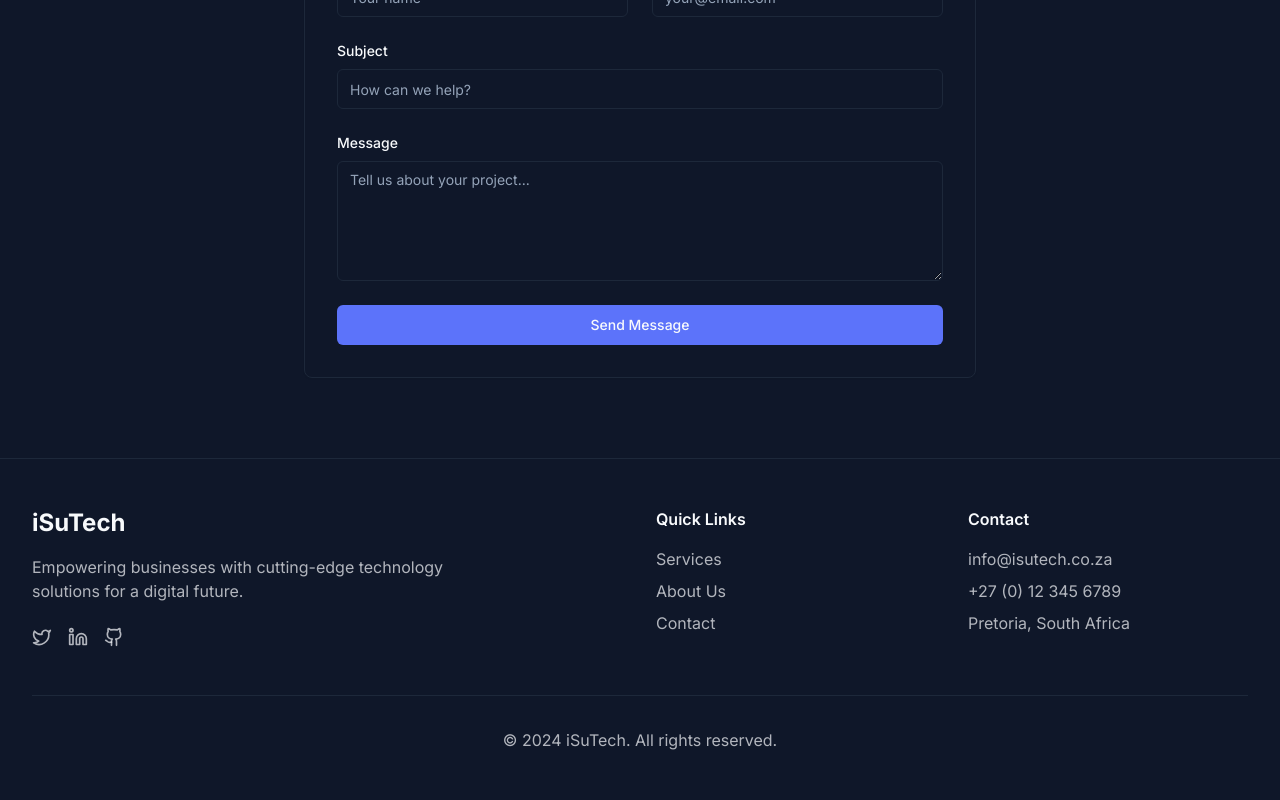
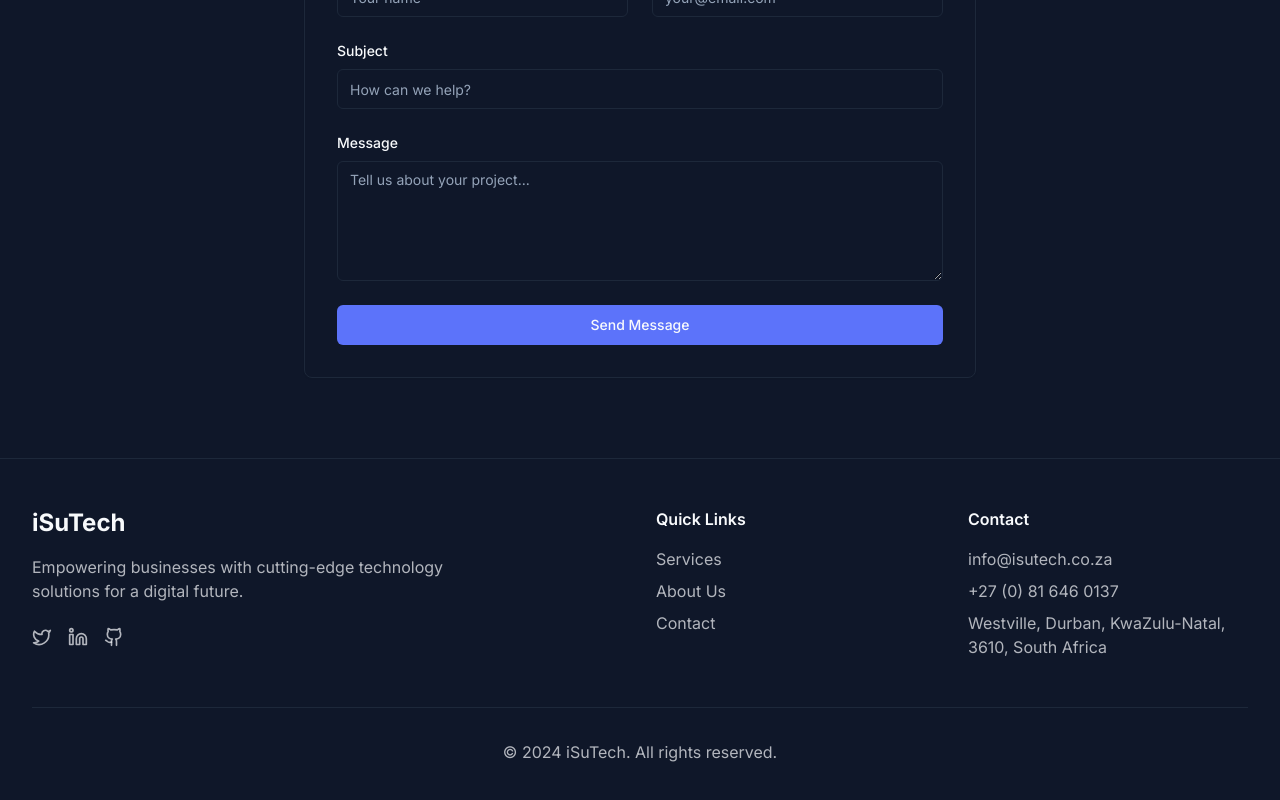
Before and after one commit to gedeza/isutech-web-aurora, a React (Vite) app: page / in a window 1280 px wide. Shown: the part 2440-3240 px from the top of the page. Built offline with nearby package versions, Linux system fonts and the light colour scheme.

Commit message:
Updated contact information

```diff
--- a/src/components/Footer.tsx
+++ b/src/components/Footer.tsx
@@ -48,8 +48,8 @@ const Footer = () => {
             <h4 className="font-semibold mb-4">Contact</h4>
             <ul className="space-y-2 text-foreground/70">
               <li>info@isutech.co.za</li>
-              <li>+27 (0) 12 345 6789</li>
-              <li>Pretoria, South Africa</li>
+              <li>+27 (0) 81 646 0137</li>
+              <li>Westville, Durban, KwaZulu-Natal, 3610, South Africa</li>
             </ul>
           </div>
         </div>
```
